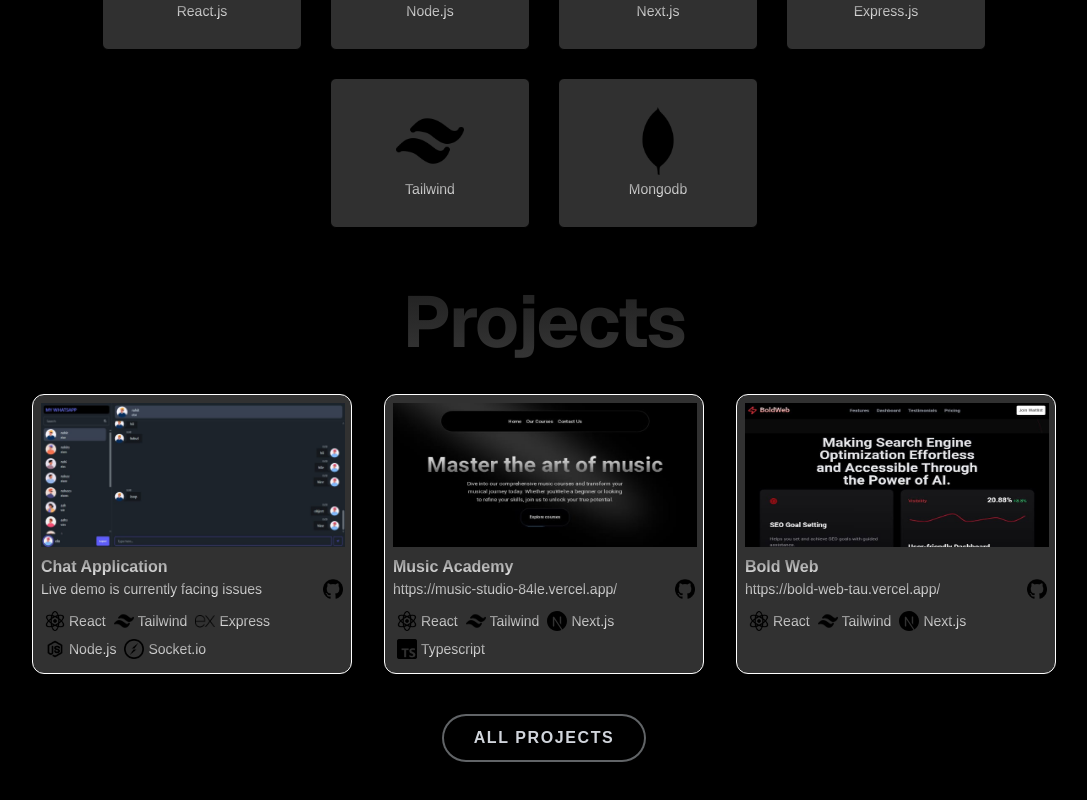
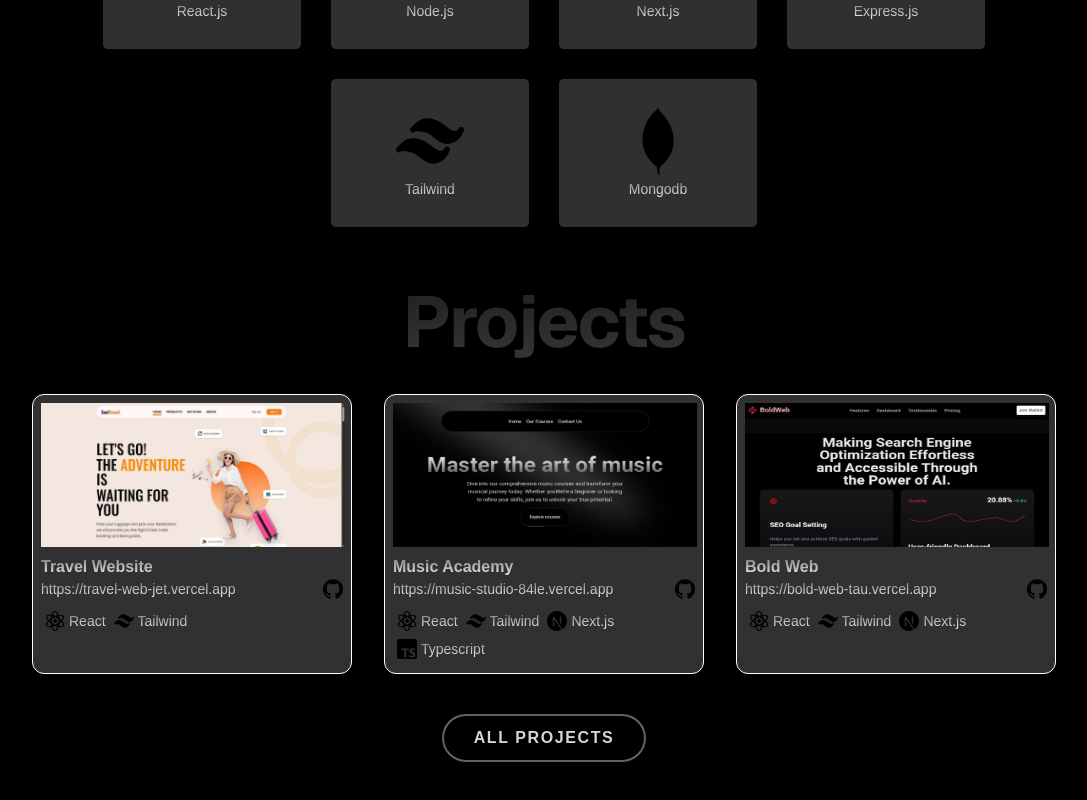
Before and after one commit to elo369/Portfolio, a Next.js app: page / in a window 1280 px wide. Shown: the part 1470-2270 px from the top of the page, without its empty margins (96-1183 px from the left). Built offline with nearby package versions, Linux system fonts and the light colour scheme.

Commit message:
add project

```diff
--- a/components/HeroSection.tsx
+++ b/components/HeroSection.tsx
@@ -45,7 +45,7 @@ const HeroSection = () => {
         duration:0.3
       }}
         className="max-w-xl mx-auto text-sm md:text-lg dark:text-neutral-400 text-center bg-gradient-to-b from-neutral-500 to-white bg-clip-text text-transparent left-2 relative top-3 sm:top-6 md:px-3 ">
-          I&apos;m a 21-year-old BCom student with a strong passion for full
+          I&apos;m a 22 year-old BCom student with a strong passion for full
           stack development. Skilled in the MERN stack and Next.js, I enjoy
           building creative, user-friendly, and efficient web applications.
           I&apos;ve dedicated myself to mastering full-stack development and
--- a/components/Projects.tsx
+++ b/components/Projects.tsx
@@ -19,10 +19,10 @@ interface Pro {
 const Projects = () => {
   const projects: Pro[] = [
     {
-      image: "/chat.jpg",
-      title: "Chat Application",
-      link: "Live demo is currently facing issues",
-      github: "https://github.com/elo369/ChatApp",
+      image: "/travel.jpeg",
+      title: "Travel Website",
+      link: "https://travel-web-jet.vercel.app",
+      github: "https://github.com/elo369/Travel-Web",
       lang: [
         {
           imgLang: "/atom.png",
@@ -32,24 +32,12 @@ const Projects = () => {
           imgLang: "/icons8-tailwind-css-192.png",
           language: "Tailwind",
         },
-        {
-          imgLang: "/icons8-express-js-100.png",
-          language: "Express",
-        },
-        {
-          imgLang: "/developer.png",
-          language: "Node.js",
-        },
-        {
-          imgLang: "/Socket.io.png",
-          language: "Socket.io",
-        },
       ],
     },
     {
       image: "/musics.jpg",
       title: "Music Academy",
-      link: "https://music-studio-84le.vercel.app/",
+      link: "https://music-studio-84le.vercel.app",
       github: "https://github.com/elo369/musicStudio",
       lang: [
         {
@@ -73,7 +61,7 @@ const Projects = () => {
     {
       image: "/bold.jpg",
       title: "Bold Web",
-      link: "https://bold-web-tau.vercel.app/",
+      link: "https://bold-web-tau.vercel.app",
       github: "https://github.com/elo369/BoldWeb",
       lang: [
         {
```
Also changed, not shown: public/travel.jpeg (added).
